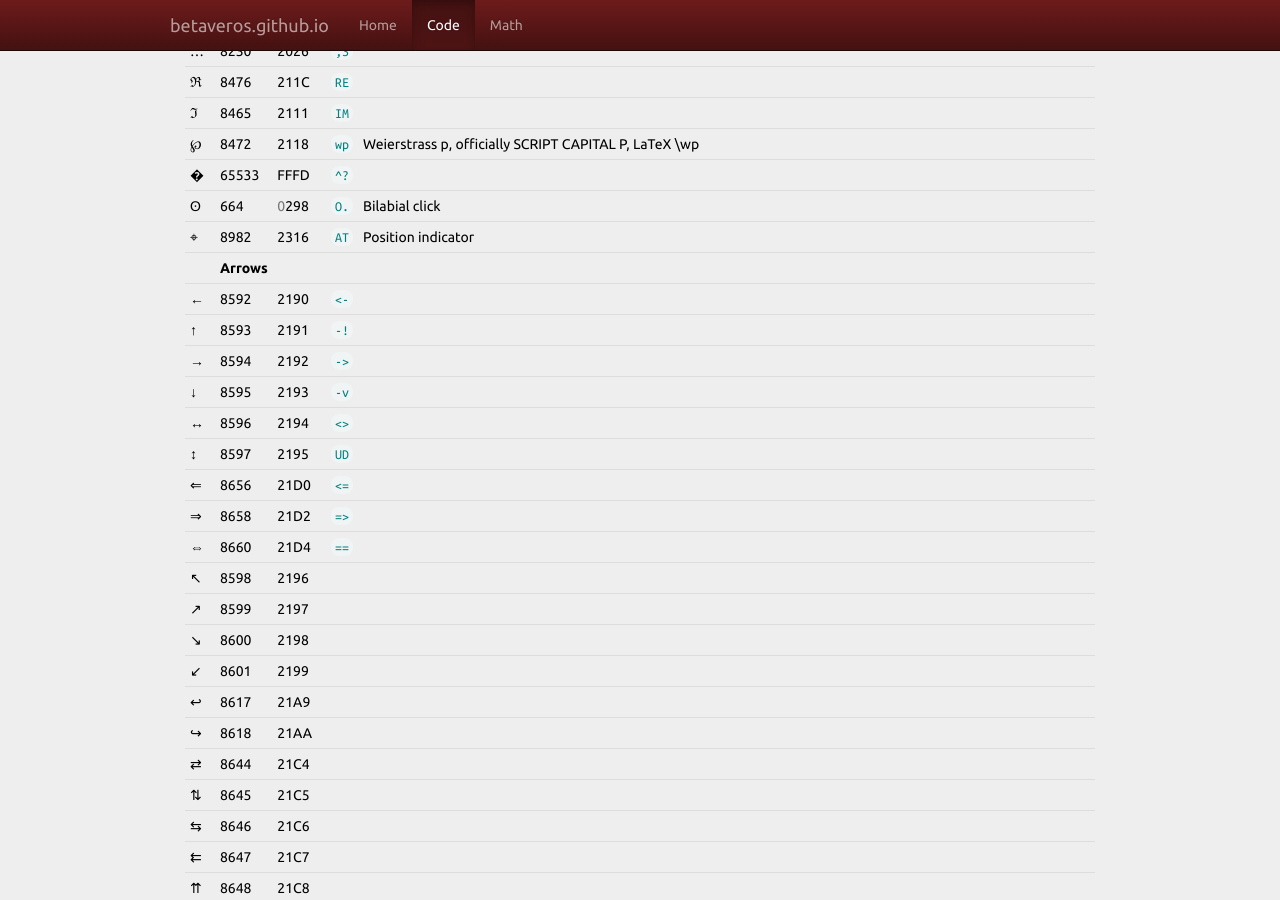
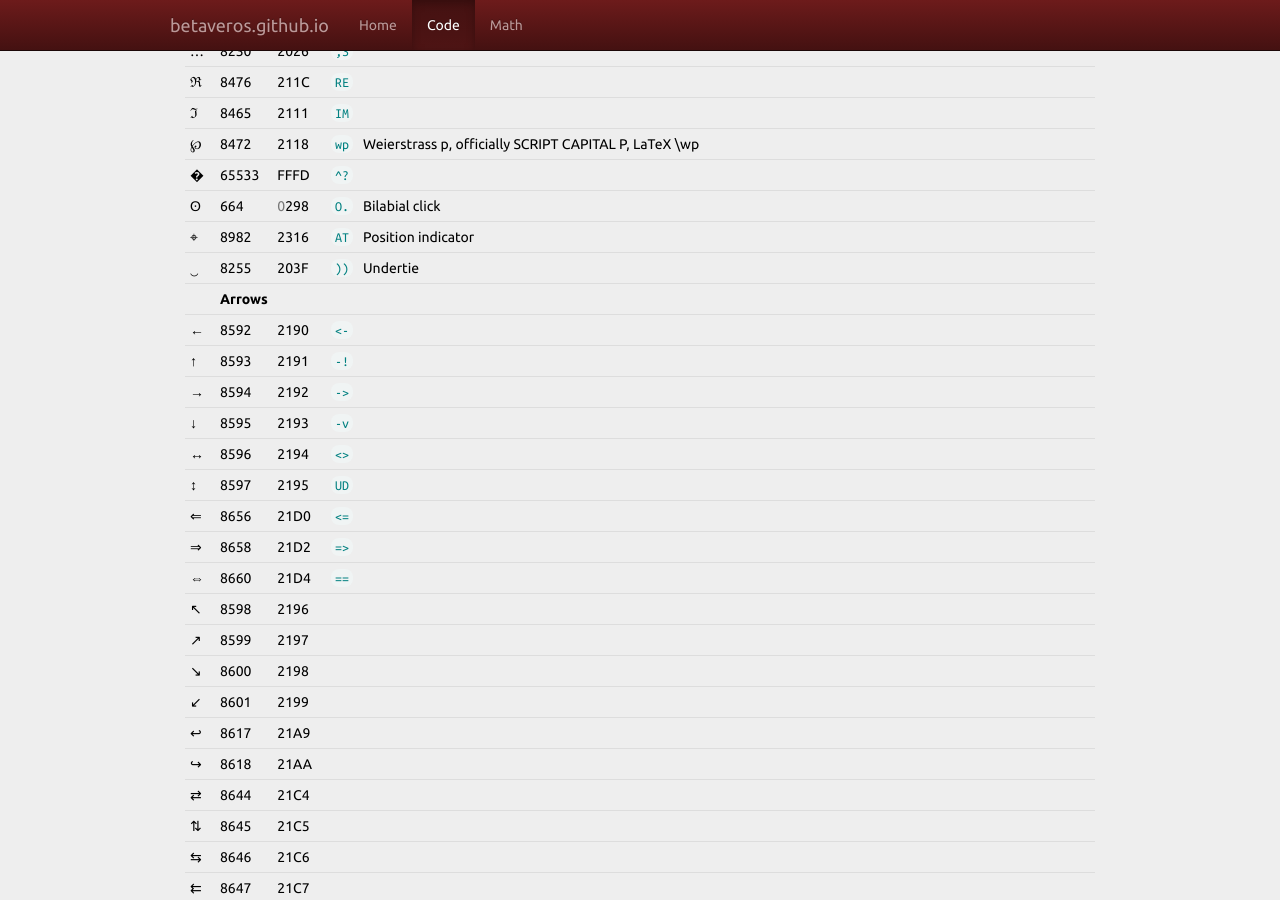
Before and after one commit to betaveros/betaveros.github.io, a Jekyll site: the page built from _posts/2014-04-25-unicode.html, in a window 1280 px wide and 900 px high, scrolled down 6468 px. Built offline with Jekyll 4.4.1, drawn with Linux system fonts in a browser that asks for light colours.

Commit message:
Unicode: add undertie

```diff
--- a/_posts/2014-04-25-unicode.html
+++ b/_posts/2014-04-25-unicode.html
@@ -216,6 +216,7 @@ title: Unicode
 <tr><td>�</td><td>65533</td><td>FFFD</td><td><code>^?</code></td><td></td></tr>
 <tr><td>ʘ</td><td>664</td><td><span class='text-muted'>0</span>298</td><td><code>O.</code></td><td>Bilabial click</td></tr>
 <tr><td>⌖</td><td>8982</td><td>2316</td><td><code>AT</code></td><td>Position indicator</td></tr>
+<tr><td>‿</td><td>8255</td><td>203F</td><td><code>))</code></td><td>Undertie</td></tr>
 <tr><td><th colspan='5'>Arrows</th></td></tr>
 <tr><td>←</td><td>8592</td><td>2190</td><td><code>&lt;-</code></td><td></td></tr>
 <tr><td>↑</td><td>8593</td><td>2191</td><td><code>-!</code></td><td></td></tr>
@@ -266,7 +267,7 @@ digraph @x 8855 @/ 8856 @. 8857 @o 8858 @* 8859 @= 8860 @\| 10678 3< 8920
 digraph 3> 8921 NN 8469 QQ 8474 RR 8477 ZZ 8484 CC 8450 FF 120125 KK 120130
 digraph ^_ 9651 \|> 9655 _v 9661 <\| 9665 oo 3232 __ 9251 uu 8995 ee 601
 digraph ll 8467 !! 8252 ?? 8263 ?! 8264 !? 8265 ?\| 8253 <3 9829 ,3 8230
-digraph RE 8476 IM 8465 wp 8472 ^? 65533 O. 664 AT 8982 ao 12576
+digraph RE 8476 IM 8465 wp 8472 ^? 65533 O. 664 AT 8982 )) 8255 ao 12576
 {% endhighlight %}
 
 {% highlight vim %}
@@ -324,5 +325,6 @@ wp 8472
 ^? 65533
 O. 664
 AT 8982
+)) 8255
 ao 12576
 {% endhighlight %}
--- a/_posts/unicode.txt
+++ b/_posts/unicode.txt
@@ -208,6 +208,7 @@ Custom: Whatever
 �	^?
 ʘ	O.	Bilabial click
 ⌖	AT	Position indicator
+‿	))	Undertie
 Arrows
 ←	<-
 ↑	-!
```
